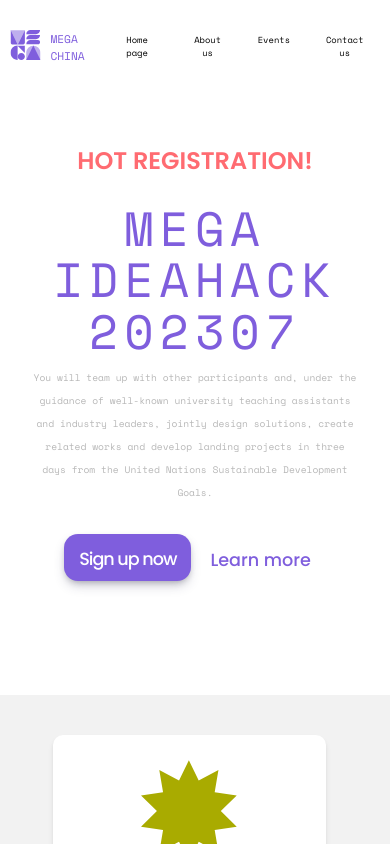
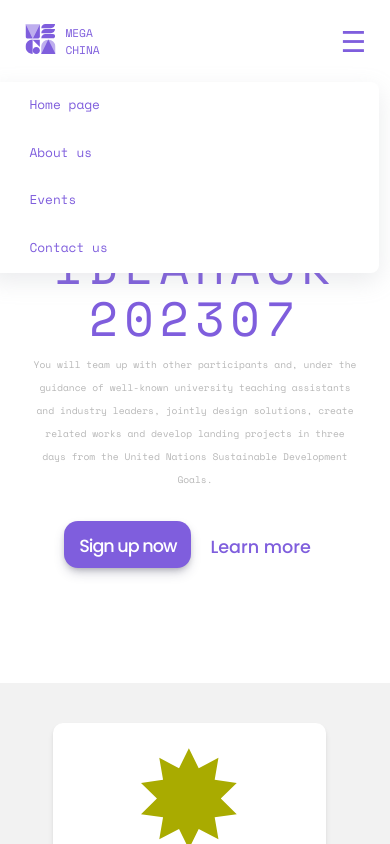
Before and after one commit to sikehish/china.megahack.tech, a React (Vite) app: page / in a window 390 px wide. Shown: the top 844 px of the page. Built offline with nearby package versions, Linux system fonts and the light colour scheme.

Commit message:
Responsive navbar added

```diff
--- a/src/pages/Homepage.jsx
+++ b/src/pages/Homepage.jsx
@@ -1,8 +1,13 @@
- import React, {useEffect} from 'react'
+ import React, {useEffect, useState} from 'react'
 import Styles from './Homepage.module.css'
 import { useTranslation, Trans } from 'react-i18next';
 
 function Homepage() {
+
+    const [isMenuOpen, setIsMenuOpen] = useState(false)
+    const handleDropdown = () => {
+      setIsMenuOpen(!isMenuOpen)
+    }
 
     const { t, i18n } = useTranslation();
 
@@ -34,11 +39,26 @@ function Homepage() {
                     </div>
 
                     <div className={Styles.tabs}>
+                    <div className={Styles.tab}>{t('heroSection.tab1')}</div>
+                    <div className={Styles.tab}>{t('heroSection.tab2')}</div>
+                    <div className={Styles.tab}>{t('heroSection.tab3')}</div>
+                    <div className={Styles.tab}>{t('heroSection.tab4')}</div>
+                  </div>
+
+                  {/* Mobile version dropdown */}
+                  <div className={Styles.mobileDropdown}>
+                    <div className={Styles.menuIcon} onClick={handleDropdown}>
+                      &#9776;
+                    </div>
+                    <div className={`${Styles.dropdownContent} ${isMenuOpen ? Styles.show : ''}`}>
+
                         <div className={Styles.tab}>{t('heroSection.tab1')}</div>
                         <div className={Styles.tab}>{t('heroSection.tab2')}</div>
                         <div className={Styles.tab}>{t('heroSection.tab3')}</div>
                         <div className={Styles.tab}>{t('heroSection.tab4')}</div>
+
                     </div>
+                  </div>
                 </div>
                 <div className={Styles.div1Content}>
                     <div className={Styles.hot}>{t('heroSection.hot')}</div>
--- a/src/pages/Homepage.module.css
+++ b/src/pages/Homepage.module.css
@@ -117,6 +117,18 @@
     color: var(--color-mediumslateblue-100);
 }
 
+.menuIcon{
+   color: var(--color-mediumslateblue-100);
+   font-size: 1.8rem;
+   cursor: pointer;
+   padding: 0px 8px;
+   border-radius: 5px;
+}
+.menuIcon:hover{
+  color: white;
+  background-color: var(--color-mediumslateblue-100);
+  padding: 0px 8px;
+}
 
 
 .posterDiv {
@@ -137,6 +149,10 @@
 
   }
 
+  .mobileDropdown{
+    display: none;
+  }
+
 .poster img{
     height: 94vh;
 }
@@ -152,16 +168,20 @@
         left: 46%;
         transform: translateX(-50%);
         padding: 20px 0px;
-        padding-left: 30px;
+
         display: flex;
-        justify-content: center;
+        justify-content: space-between;
         z-index: 90;
         width: 100%;
-        margin-left: 10px;
+
       }
 
     .tabs {
-      padding-left: 2rem;
+      display: none;
+    }
+
+    .mobileDropdown{
+      display: flex;
     }
 
     .div1Content {
@@ -197,15 +217,46 @@
     .tabs {
       padding-left: 2rem;
       justify-content: center;
+      border-radius: 8px;
     }
 
     .tab {
-      margin-right: 2rem;
       font-size: 0.55rem;
       padding-bottom: 1rem;
       padding-top: 0.8rem;
-      text-align: center;
+      color: var(--color-mediumslateblue-100);
+      font-size: 0.8rem;
+      margin-right: 0.1rem;
+
+      padding-left: 40px;
+      border-radius: 8px;
     }
+    .tab:hover{
+      background-color: #7f5edd;
+      color: white;
+    }
+
+    .show{
+      display: none;
+    }
+    .dropdownContent{
+      position: absolute;
+      top: 100%;
+      left: 0;
+      background-color: #ffffff;
+      width: 100%;
+      flex-direction: column;
+      border-radius: 8px;
+      box-shadow: rgba(149, 157, 165, 0.2) 0px 8px 24px;
+      margin-left: 5px;
+
+    }
+
+    .logo{
+      padding-left: 40px;
+    }
+
+
   }
 
 /* WhoWeAre-Section */
```
